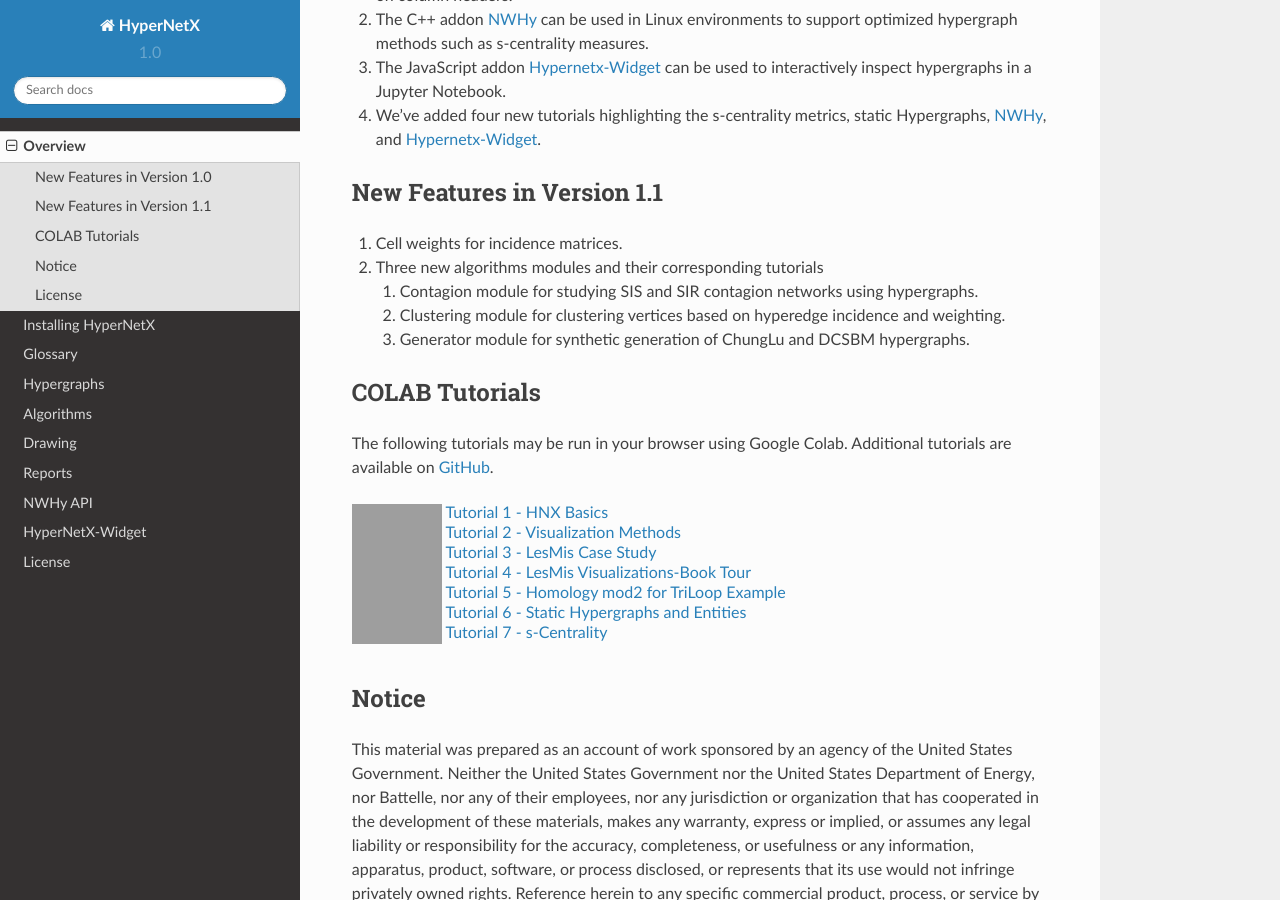
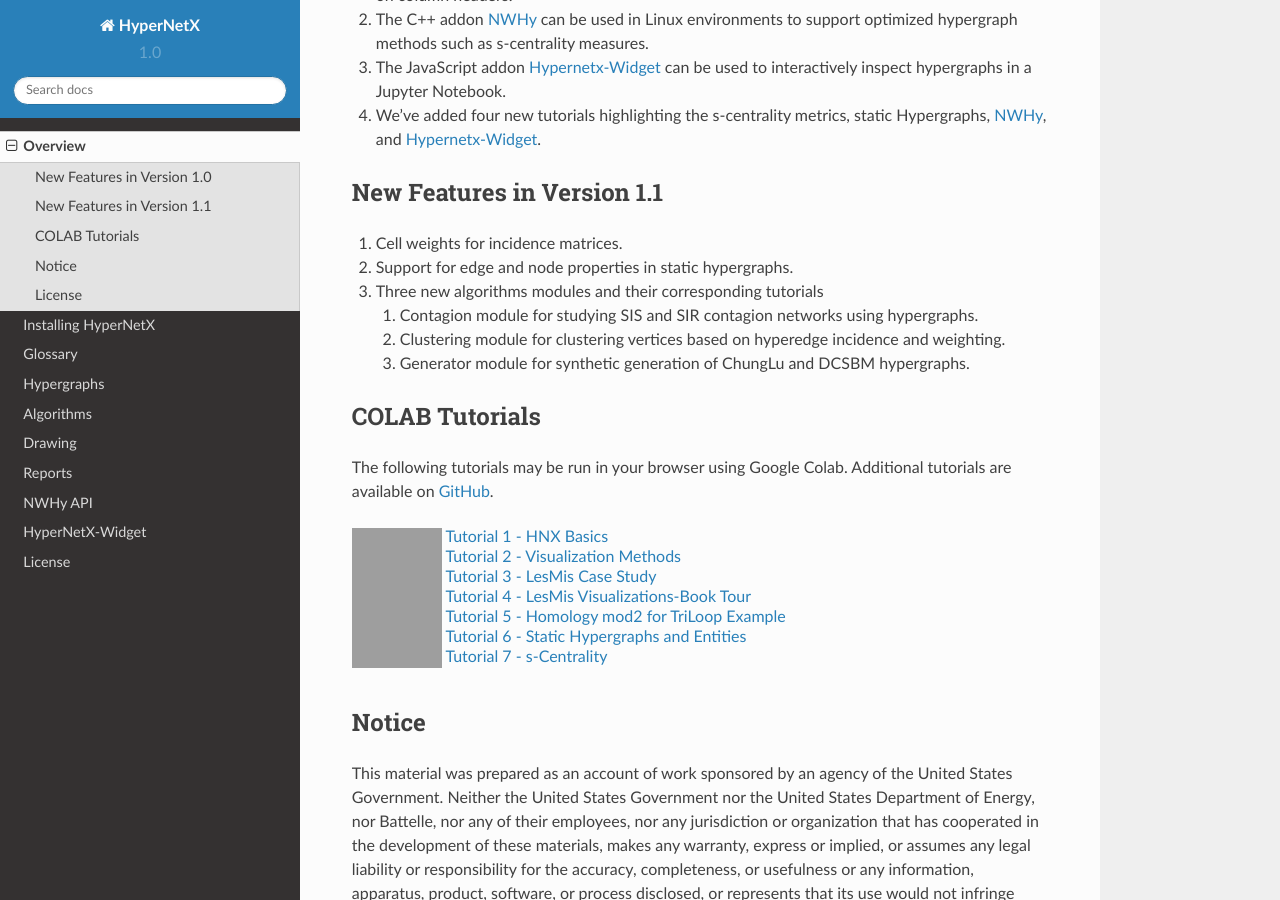
Before and after one commit to pnnl/HyperNetX, a Sphinx documentation site: the page built from docs/source/overview/index.rst, in a window 1280 px wide and 900 px high, scrolled down 760 px, cut to the strip 0-900 px from the top of the window. Built offline with Sphinx 7.4.7 and the Read the Docs theme 2.0.0, drawn with Linux system fonts in a browser that asks for light colours; grey boxes are pictures that could not be loaded.

```diff
--- a/docs/source/overview/index.rst
+++ b/docs/source/overview/index.rst
@@ -37,6 +37,7 @@
 ---------------------------
 
 #. Cell weights for incidence matrices.
+#. Support for edge and node properties in static hypergraphs.
 #. Three new algorithms modules and their corresponding tutorials
 
    #. Contagion module for studying SIS and SIR contagion networks using hypergraphs.
```
